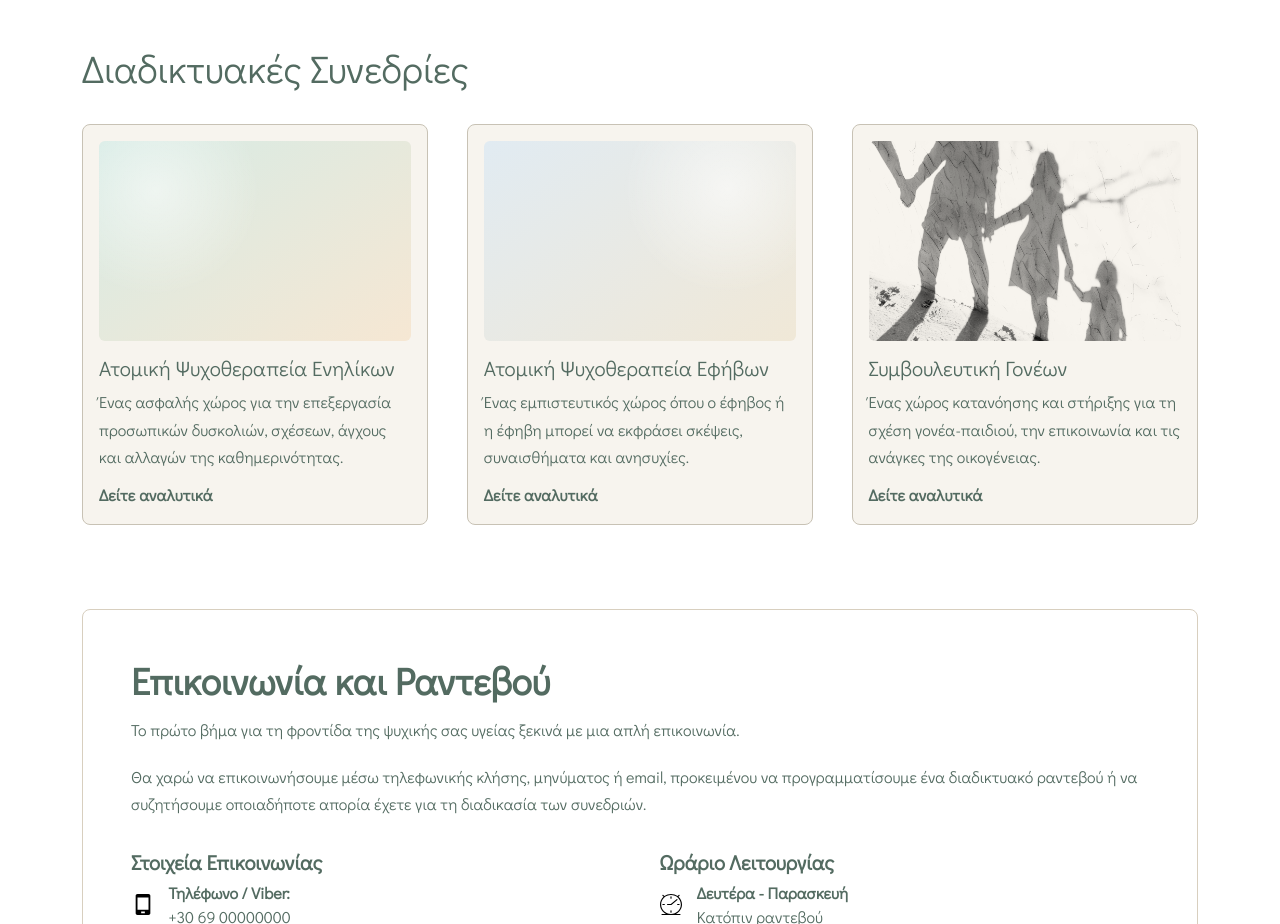
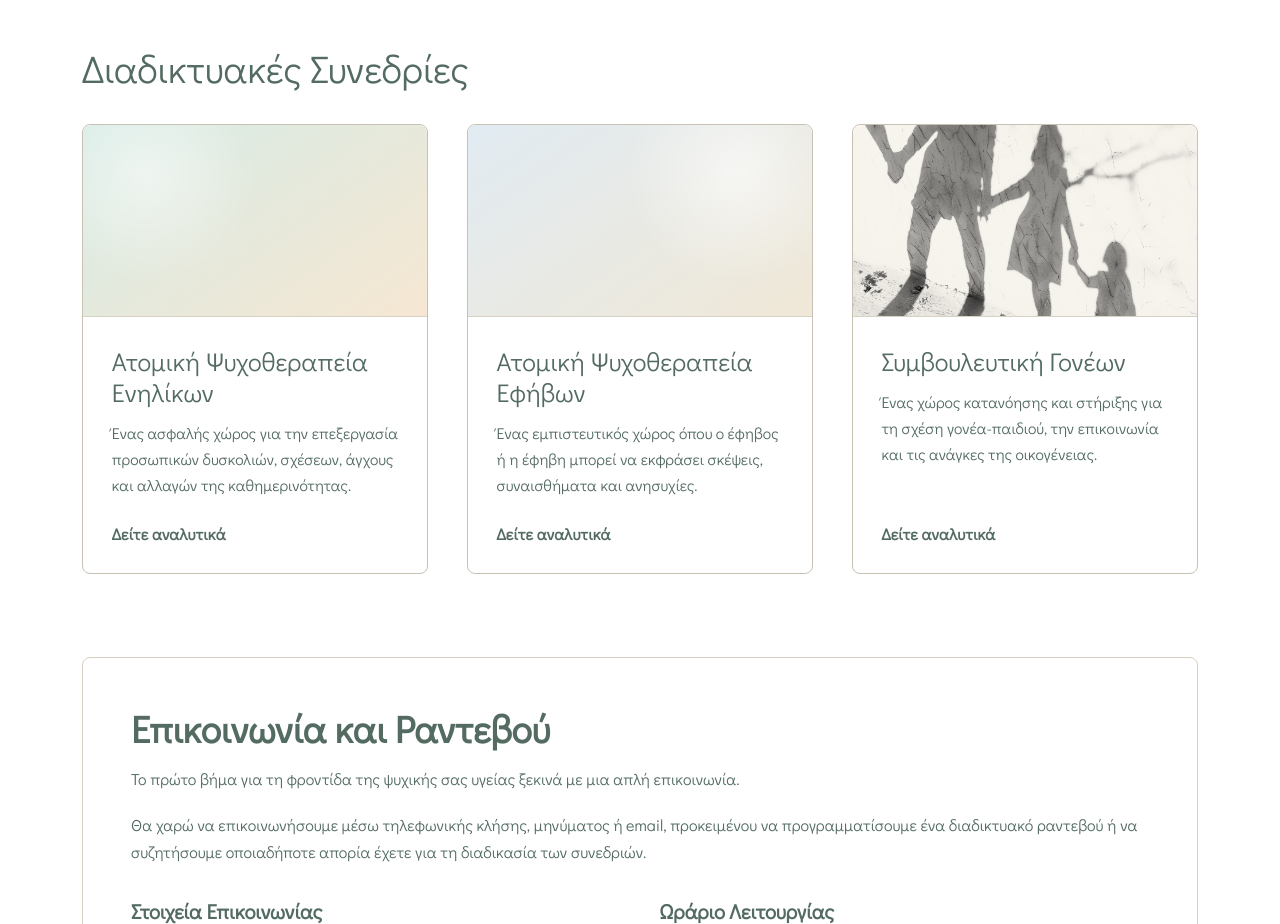
Before and after one commit to yourijanssen/ZoiWebsiteNextjs, a Next.js app: page / in a window 1280 px wide. Shown: the part 1660-2584 px from the top of the page. Built offline with nearby package versions, Linux system fonts and the light colour scheme.

Commit message:
Refine homepage service cards and update deployment dependencies

```diff
--- a/app/globals.css
+++ b/app/globals.css
@@ -2246,6 +2246,11 @@ body::after,
   padding-top: clamp(1.75rem, 4vw, 3.5rem);
 }
 
+/* Keeps homepage card styling aligned with the services directory without duplicating its page spacing. */
+#ypiresies.services-directory {
+  padding-top: 0;
+}
+
 .services-directory .service-card:hover {
   transform: translateY(-3px);
   border-color: #94a5b3;
@@ -2261,6 +2266,7 @@ body::after,
 }
 
 .services-directory .service-card h2,
+.services-directory .service-card h3,
 .services-directory .service-card p,
 .services-directory .service-card .text-link {
   margin-inline: 0;
@@ -2275,7 +2281,8 @@ body::after,
   border-bottom: 1px solid #d8d2c6;
 }
 
-.services-directory .service-card h2 {
+.services-directory .service-card h2,
+.services-directory .service-card h3 {
   margin: 0 0 0.85rem;
   color: var(--text);
   font-size: clamp(1.45rem, 2vw, 1.85rem);
--- a/app/page.tsx
+++ b/app/page.tsx
@@ -99,7 +99,7 @@ export default async function Home({ searchParams }: HomePageProps) {
           </blockquote>
         </section>
 
-        <section className="services" id="ypiresies">
+        <section className="services services-directory" id="ypiresies">
           <header className="section-heading">
             <h2>{t.servicesHeading.title}</h2>
           </header>
@@ -110,6 +110,7 @@ export default async function Home({ searchParams }: HomePageProps) {
                   className={`service-media service-media-${service.key}`}
                   aria-hidden="true"
                 />
+                <div className="service-card-content">
                   <h3>{service.title}</h3>
                   <p>{service.summary}</p>
                   {service.hasDetailPage !== false ? (
@@ -120,6 +121,7 @@ export default async function Home({ searchParams }: HomePageProps) {
                       {t.servicesHeading.link}
                     </Link>
                   ) : null}
+                </div>
               </article>
             ))}
           </div>
```
Also changed, not shown: package.json (+4 -3 lines), 1 other file (tests, documents, lock files or other folders). Lines whose indentation alone changed are shown as unchanged.
